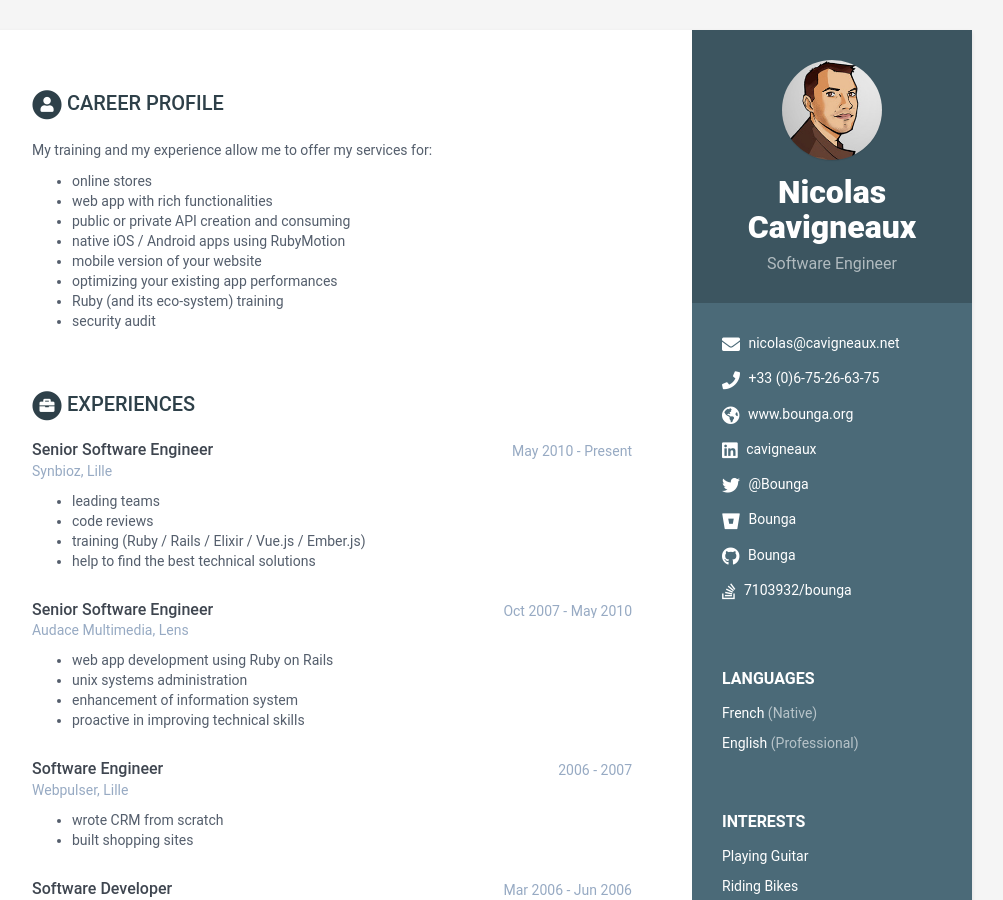
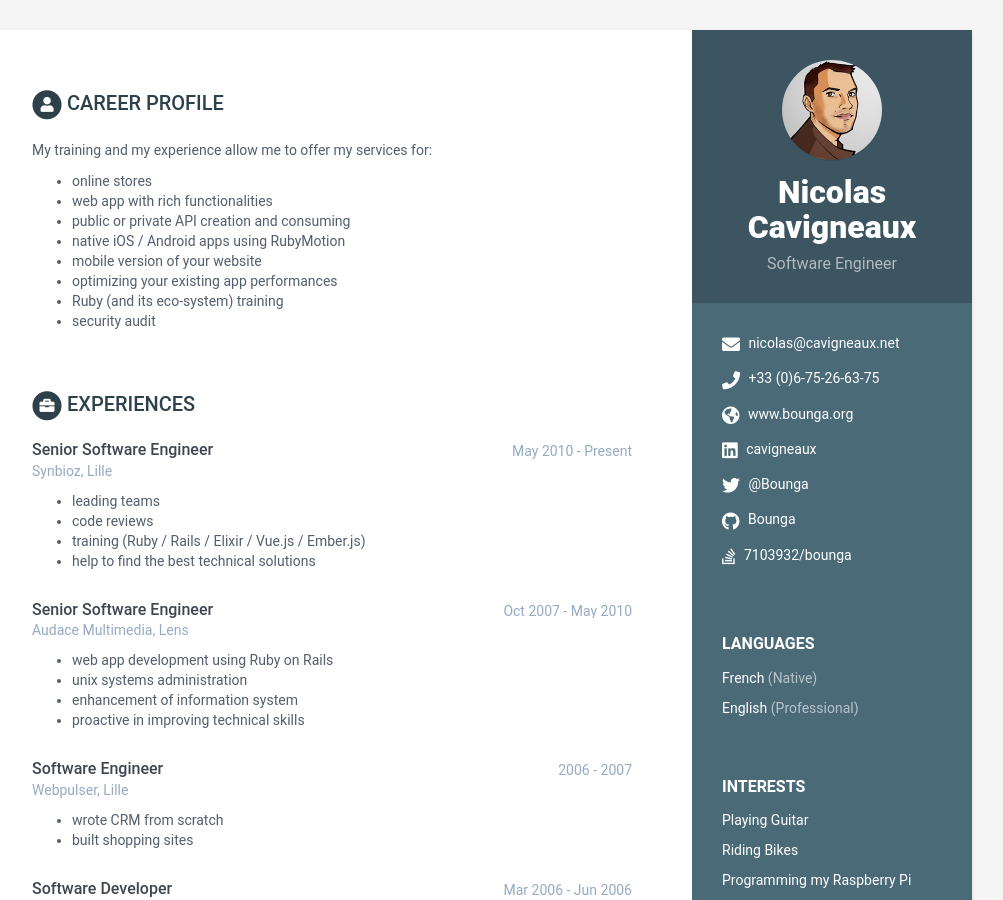
Before and after one commit to Bounga/cavigneaux.net, a Jekyll site: the page built from index.html, in a window 1280 px wide and 900 px high. Shown: the whole window, without its empty margins (168-1171 px from the left). Built offline with Jekyll 4.4.1, drawn with Linux system fonts in a browser that asks for light colours.

Commit message:
Remove Bitbucket link since they are fucking us all

```diff
--- a/_data/data.yml
+++ b/_data/data.yml
@@ -17,7 +17,6 @@ sidebar:
     website: www.bounga.org
     linkedin: cavigneaux
     github: Bounga
-    bitbucket: Bounga
     twitter: '@Bounga'
     stack-overflow: '7103932/bounga'
 
```
